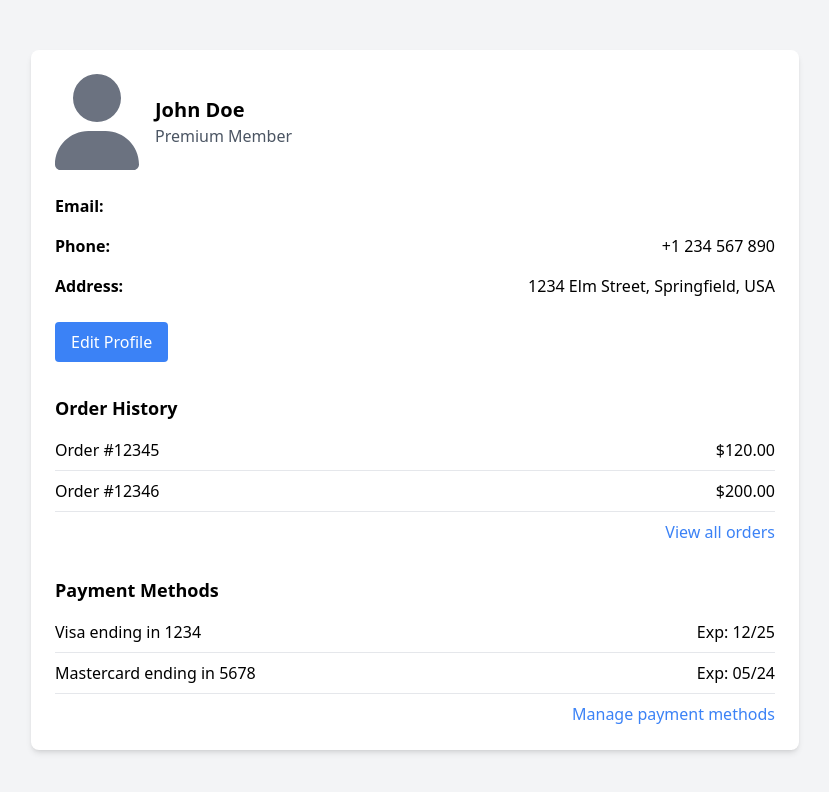
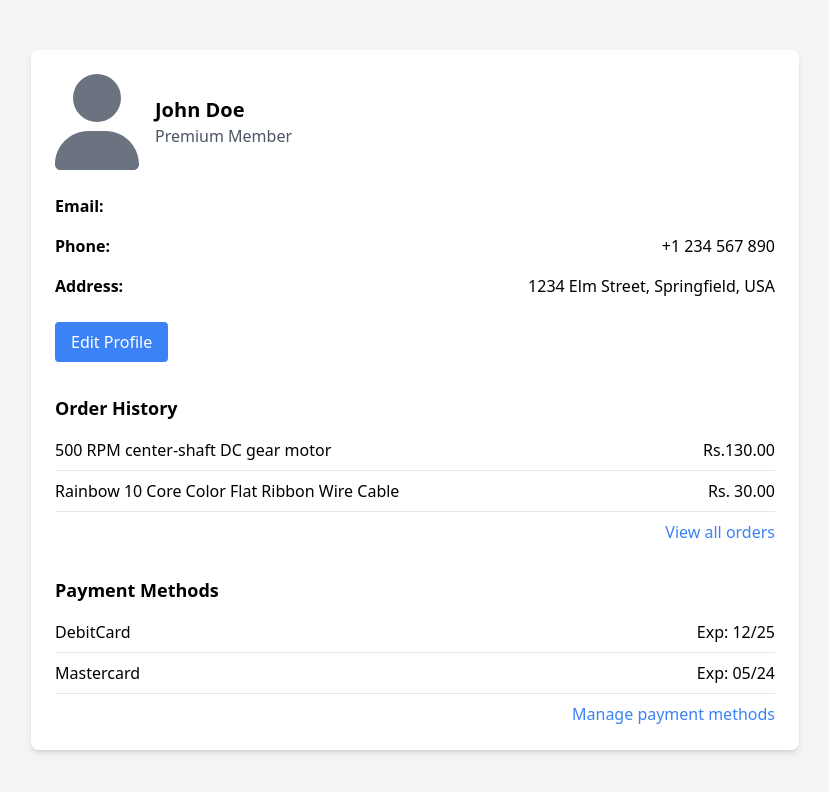
Before and after one commit to dhruv457457/ache_wale_bhaiya, a React (Vite) app: page /profile in a window 1280 px wide. Shown: the top 792 px of the page, without its empty margins (225-1054 px from the left). Built offline with nearby package versions, Linux system fonts and the light colour scheme.

Commit message:
Update Profile.jsx

```diff
--- a/src/pages/Profile.jsx
+++ b/src/pages/Profile.jsx
@@ -122,12 +122,12 @@ function Profile() {
           <h2 className="text-lg font-semibold">Order History</h2>
           <ul className="mt-4 space-y-2">
             <li className="flex justify-between border-b pb-2">
-              <span>Order #12345</span>
-              <span>$120.00</span>
+              <span>500 RPM center-shaft DC gear motor</span>
+              <span>Rs.130.00</span>
             </li>
             <li className="flex justify-between border-b pb-2">
-              <span>Order #12346</span>
-              <span>$200.00</span>
+              <span>Rainbow 10 Core Color Flat Ribbon Wire Cable</span>
+              <span>Rs. 30.00</span>
             </li>
           </ul>
           <div className="mt-2 text-right">
@@ -141,11 +141,11 @@ function Profile() {
           <h2 className="text-lg font-semibold">Payment Methods</h2>
           <ul className="mt-4 space-y-2">
             <li className="flex justify-between border-b pb-2">
-              <span>Visa ending in 1234</span>
+              <span>DebitCard</span>
               <span>Exp: 12/25</span>
             </li>
             <li className="flex justify-between border-b pb-2">
-              <span>Mastercard ending in 5678</span>
+              <span>Mastercard</span>
               <span>Exp: 05/24</span>
             </li>
           </ul>
```
